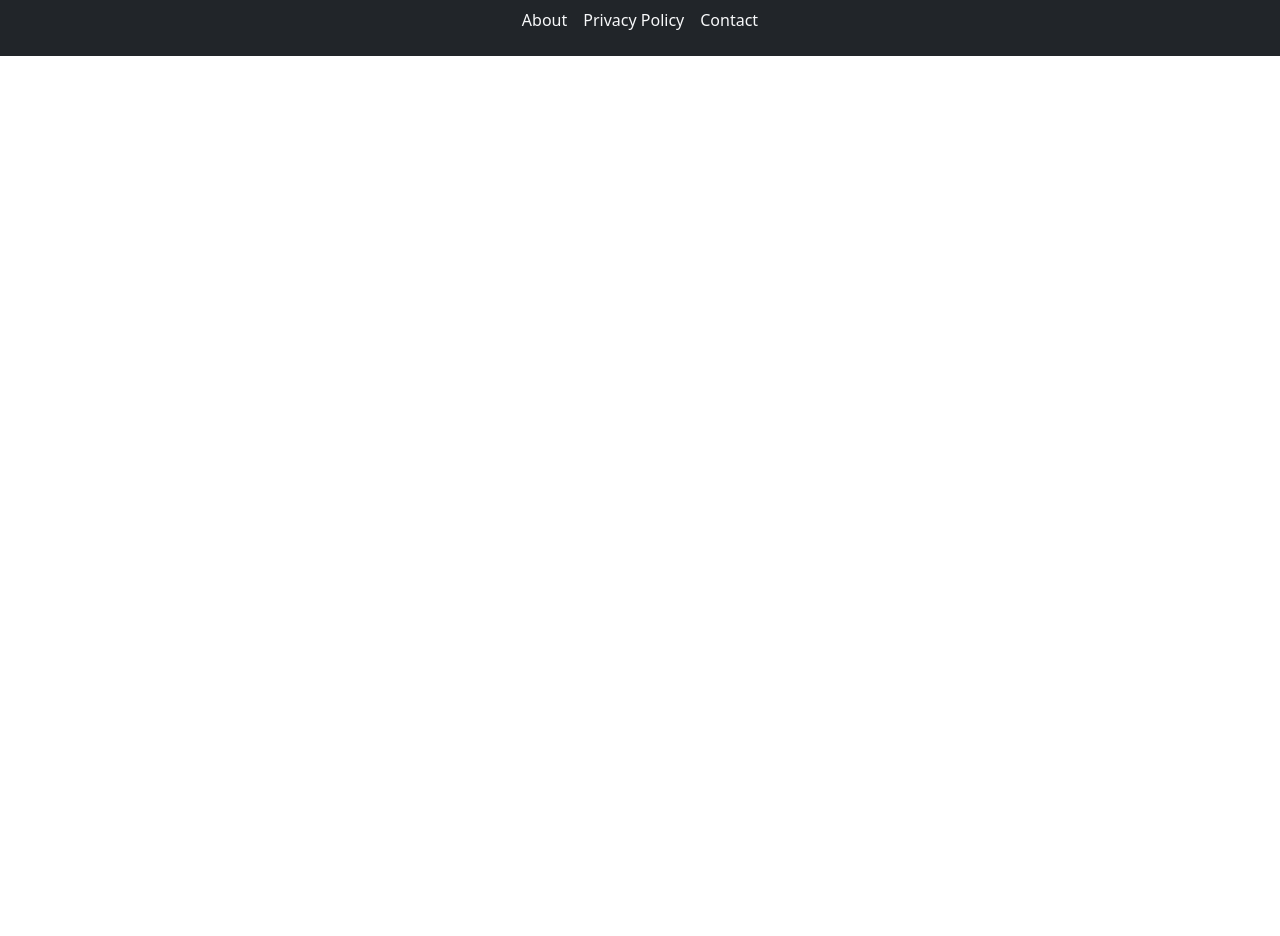
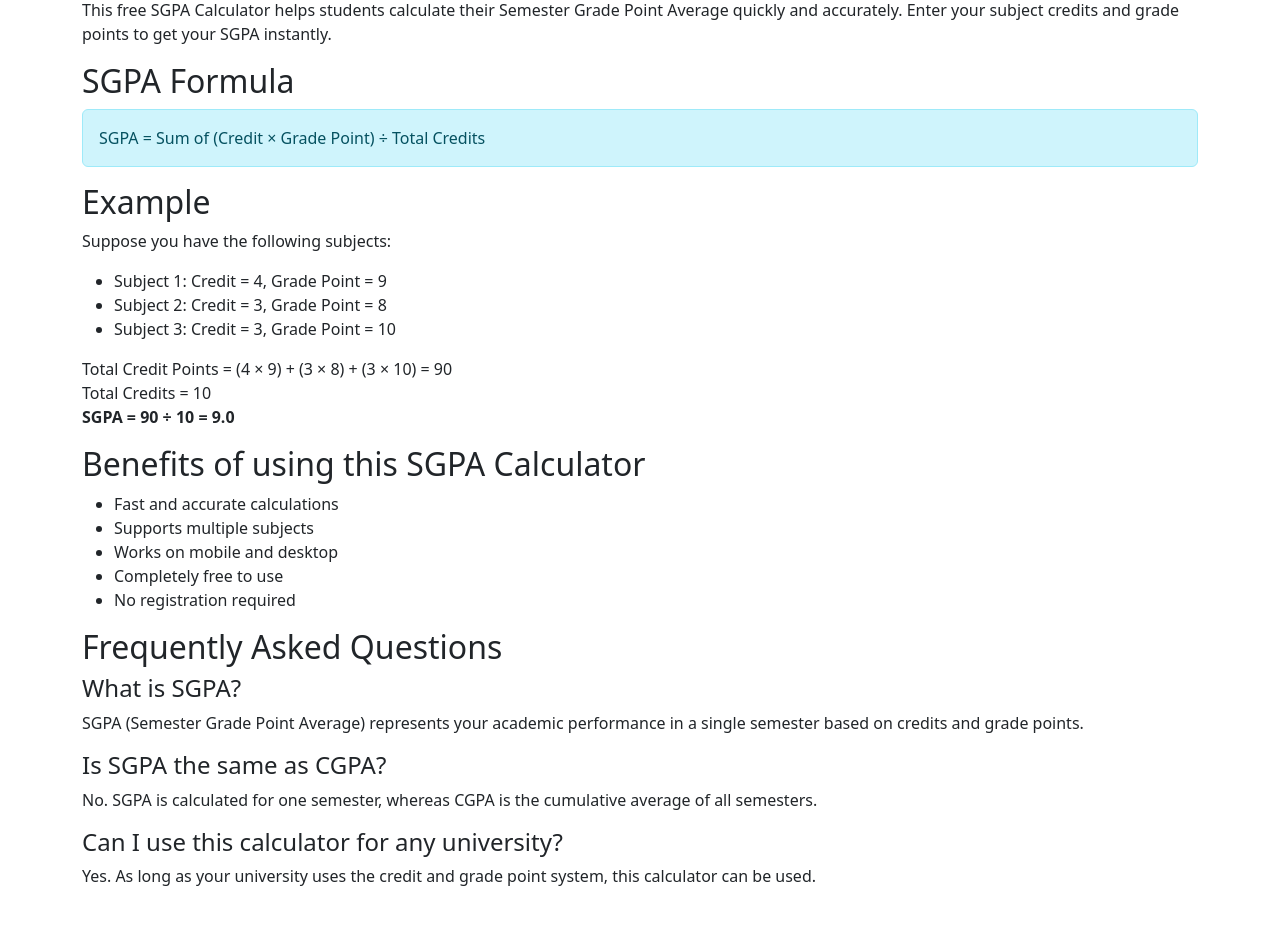
Before and after one commit to priyanshuforge/student-tools, a React (Vite) app: page /sgpa-calculator in a window 1280 px wide. Shown: the part 656-1592 px from the top of the page. Before the commit the page ends 800 px from the top, so only its background shows below. Built offline with nearby package versions, Linux system fonts and the light colour scheme.

Commit message:
Added SEO content to SGPA Calculator

```diff
--- a/src/pages/SGPACalculator.jsx
+++ b/src/pages/SGPACalculator.jsx
@@ -112,6 +112,72 @@ function SGPACalculator() {
           )}
         </div>
       </div>
+      <div className="container mt-5">
+        <h2>SGPA Calculator</h2>
+
+        <p>
+          This free SGPA Calculator helps students calculate their Semester
+          Grade Point Average quickly and accurately. Enter your subject credits
+          and grade points to get your SGPA instantly.
+        </p>
+
+        <h2>SGPA Formula</h2>
+
+        <div className="alert alert-info">
+          SGPA = Sum of (Credit × Grade Point) ÷ Total Credits
+        </div>
+
+        <h2>Example</h2>
+
+        <p>Suppose you have the following subjects:</p>
+
+        <ul>
+          <li>Subject 1: Credit = 4, Grade Point = 9</li>
+          <li>Subject 2: Credit = 3, Grade Point = 8</li>
+          <li>Subject 3: Credit = 3, Grade Point = 10</li>
+        </ul>
+
+        <p>
+          Total Credit Points = (4 × 9) + (3 × 8) + (3 × 10) = 90
+          <br />
+          Total Credits = 10
+          <br />
+          <strong>SGPA = 90 ÷ 10 = 9.0</strong>
+        </p>
+
+        <h2>Benefits of using this SGPA Calculator</h2>
+
+        <ul>
+          <li>Fast and accurate calculations</li>
+          <li>Supports multiple subjects</li>
+          <li>Works on mobile and desktop</li>
+          <li>Completely free to use</li>
+          <li>No registration required</li>
+        </ul>
+
+        <h2>Frequently Asked Questions</h2>
+
+        <h4>What is SGPA?</h4>
+
+        <p>
+          SGPA (Semester Grade Point Average) represents your academic
+          performance in a single semester based on credits and grade points.
+        </p>
+
+        <h4>Is SGPA the same as CGPA?</h4>
+
+        <p>
+          No. SGPA is calculated for one semester, whereas CGPA is the
+          cumulative average of all semesters.
+        </p>
+
+        <h4>Can I use this calculator for any university?</h4>
+
+        <p>
+          Yes. As long as your university uses the credit and grade point
+          system, this calculator can be used.
+        </p>
+      </div>
     </>
   );
 }
```
